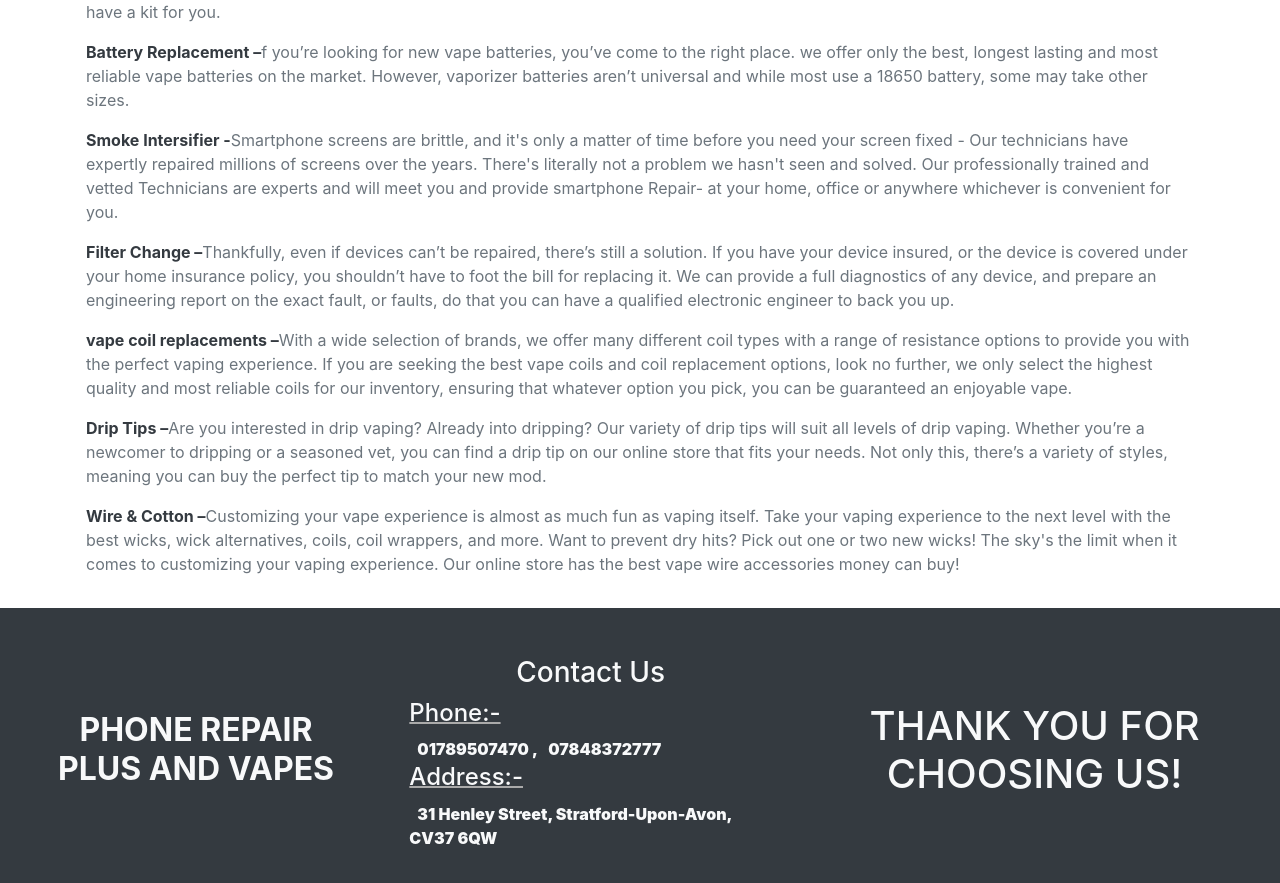
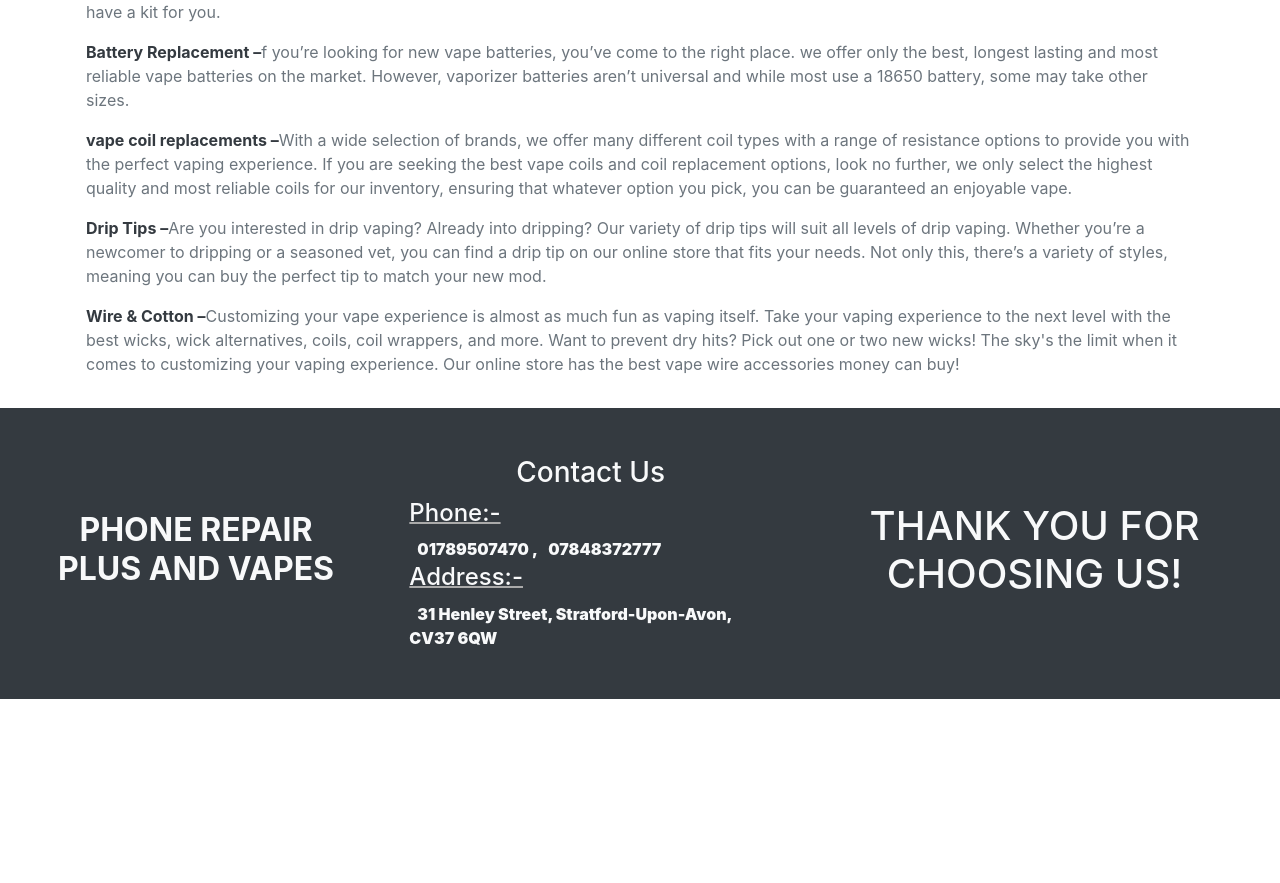
Before and after one commit to phonerepairplus11/repairPlus, a React (Create React App) app: page /Vape in a window 1280 px wide. Shown: the part 1544-2427 px from the top of the page. After the commit the page ends 2243 px from the top, so only its background shows below. Built offline with nearby package versions, Linux system fonts and the light colour scheme.

Commit message:
vape done

```diff
--- a/src/Components/Vape.js
+++ b/src/Components/Vape.js
@@ -57,32 +57,6 @@
                     </p>
                     <p>
                         <span className="text-dark font-weight-bold">
-                            Smoke Intersifier -
-                        </span>
-                        Smartphone screens are brittle, and it's only a matter
-                        of time before you need your screen fixed - Our
-                        technicians have expertly repaired millions of screens
-                        over the years. There's literally not a problem we
-                        hasn't seen and solved. Our professionally trained and
-                        vetted Technicians are experts and will meet you and
-                        provide smartphone Repair- at your home, office or
-                        anywhere whichever is convenient for you.{" "}
-                    </p>
-                    <p>
-                        <span className="text-dark font-weight-bold">
-                            Filter Change –
-                        </span>
-                        Thankfully, even if devices can’t be repaired, there’s
-                        still a solution. If you have your device insured, or
-                        the device is covered under your home insurance policy,
-                        you shouldn’t have to foot the bill for replacing it. We
-                        can provide a full diagnostics of any device, and
-                        prepare an engineering report on the exact fault, or
-                        faults, do that you can have a qualified electronic
-                        engineer to back you up.
-                    </p>
-                    <p>
-                        <span className="text-dark font-weight-bold">
                             vape coil replacements –
                         </span>
                         With a wide selection of brands, we offer many different
```
